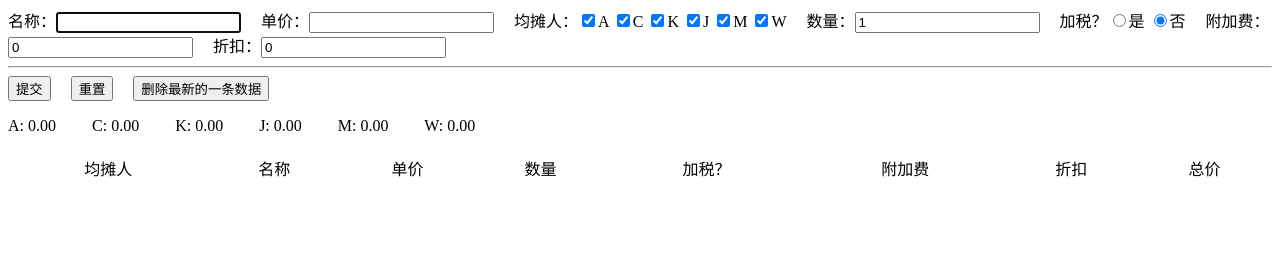
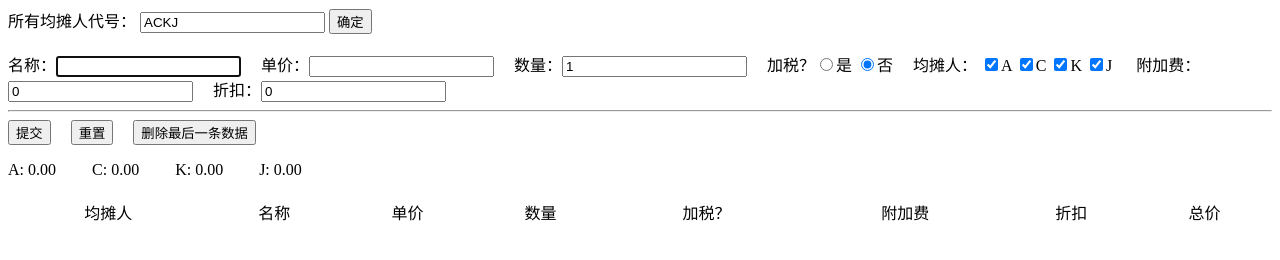
Before and after one commit to RatsCommander/BillSplit, a plain HTML site: page index.html in a window 1280 px wide. Drawn offline with Linux system fonts and the light colour scheme.

Commit message:
Update customizing payer number

```diff
--- a/index.html
+++ b/index.html
@@ -6,19 +6,25 @@
         <script src="javascript.js"></script>
     </head>
     <body>
+        <div>
+            <span>所有均摊人代号：</span>
+            <input id="input-payer" type="text" placeholder="ACKJ" value="ACKJ" />
+            <button id="btn-payer" type="button" onclick="loadPayer()">确定</button>
+        </div>
+        <br />
         <form id="form">
             <div>
                 <span>名称：</span><input id="input-name" type="text" />&emsp;
                 <span>单价：</span><input id="input-price" type="text" />&emsp;
-                <span>均摊人：</span><input id="input-payer-A" name="payer" type="checkbox" value="A" checked /><label for="input-payer-A">A</label>
-                <input id="input-payer-C" name="payer" type="checkbox" value="C" checked /><label for="input-payer-C">C</label>
-                <input id="input-payer-K" name="payer" type="checkbox" value="K" checked /><label for="input-payer-K">K</label>
-                <input id="input-payer-J" name="payer" type="checkbox" value="J" checked /><label for="input-payer-J">J</label>
-                <input id="input-payer-M" name="payer" type="checkbox" value="M" checked /><label for="input-payer-M">M</label>
-                <input id="input-payer-W" name="payer" type="checkbox" value="W" checked /><label for="input-payer-W">W</label>&emsp;
                 <span>数量：</span><input id="input-quantity" type="text" value="1" />&emsp;
                 <span>加税？</span><input id="input-taxable" name="tax" type="radio" /><label for="input-taxable">是</label>
                 <input id="input-nontaxable" name="tax" type="radio" checked /><label for="input-nontaxable">否</label>&emsp;
+                <span id="span-payer">均摊人：
+                    <input id="input-payer-A" name="payer" type="checkbox" value="A" checked /><label for="input-payer-A">A</label>
+                    <input id="input-payer-C" name="payer" type="checkbox" value="C" checked /><label for="input-payer-C">C</label>
+                    <input id="input-payer-K" name="payer" type="checkbox" value="K" checked /><label for="input-payer-K">K</label>
+                    <input id="input-payer-J" name="payer" type="checkbox" value="J" checked /><label for="input-payer-J">J</label>
+                </span>&emsp;
                 <span>附加费：</span><input id="input-addon" type="text" value="0" />&emsp;
                 <span>折扣：</span><input id="input-discount" type="text" value="0" />
             </div>
@@ -26,17 +32,16 @@
             <div>
                 <button id="btn-submit" type="submit">提交</button>&emsp;
                 <button id="btn-reset" type="reset">重置</button>&emsp;
-                <button id="btn-delete" type="button" onclick="delLastRow()">删除最新的一条数据</button>
+                <button id="btn-delete" type="button" onclick="delLastRow()">删除最后一条数据</button>
             </div>
         </form>
         <div>
-            <p>
+            <p id="p-payer">
                 A: <span id="outcome-A">0.00</span>&emsp;&emsp;
                 C: <span id="outcome-C">0.00</span>&emsp;&emsp;
                 K: <span id="outcome-K">0.00</span>&emsp;&emsp;
-                J: <span id="outcome-J">0.00</span>&emsp;&emsp;
-                M: <span id="outcome-M">0.00</span>&emsp;&emsp;
-                W: <span id="outcome-W">0.00</span></p>
+                J: <span id="outcome-J">0.00</span>
+            </p>
         </div>
         <div>
             <table id="table">
--- a/javascript.js
+++ b/javascript.js
@@ -1,5 +1,4 @@
 window.onload = function() {
-
     document.getElementById('input-name').focus();
 
     document.getElementById('form').addEventListener('submit', e => {
@@ -55,6 +54,29 @@ window.onload = function() {
     });
 }
 
+function loadPayer() {
+    let payerListString = document.getElementById('input-payer').value;
+    let payerList = [];
+    for (let i = 0; i < payerListString.length; i++) {
+        payerList.push(payerListString[i]);
+    }
+    let span = document.getElementById('span-payer');
+    let p = document.getElementById('p-payer');
+    span.innerHTML = "均摊人：";
+    p.innerHTML = "";
+    for (let i = 0; i < payerList.length; i++) {
+        span.innerHTML += '<input id="input-payer-' + payerList[i] + '" name="payer" type="checkbox" value="' + payerList[i] +
+                          '" checked /><label for="input-payer-' + payerList[i] + '">' + payerList[i] + '</label>';
+        if (i == payerList.length - 1) {
+            p.innerHTML += payerList[i] + ': <span id="outcome-' + payerList[i] + '">0.00</span>';
+        } else {
+            p.innerHTML += payerList[i] + ': <span id="outcome-' + payerList[i] + '">0.00</span>&emsp;&emsp;';
+        }
+    }
+
+
+}
+
 function delLastRow() {
     let table = document.getElementById('table');
     if (table.rows.length == 1) {
```
